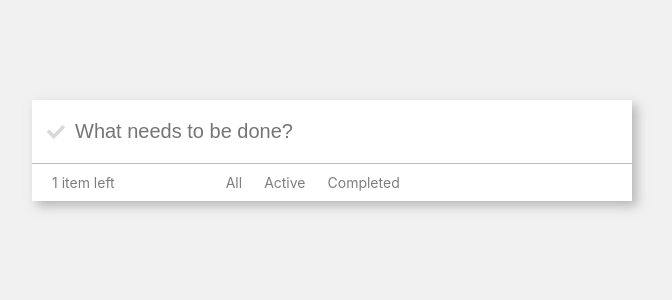
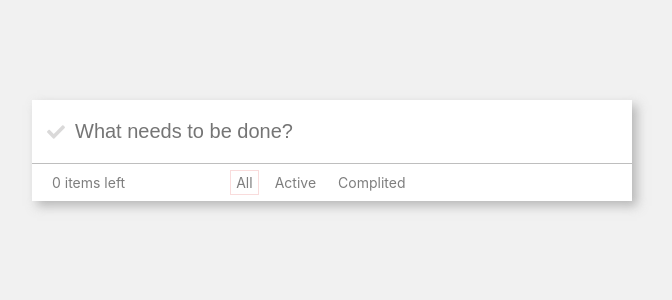
Before and after one commit to seokatrin/Todos, a React (Create React App) app in the folder todos/: page / in a window 1280 px wide. Shown: the top 300 px of the page, without its empty margins (308-980 px from the left). Built offline with nearby package versions, Linux system fonts and the light colour scheme.

Commit message:
create deleteTask function

```diff
--- a/todos/src/App.js
+++ b/todos/src/App.js
@@ -15,39 +15,44 @@ function App() {
 
 export default App;
 
+const AppContainer = (props) => {
+  const [category, setCategory] = useState("all");
+  const [tasks, setTasks] = useState([]);
 
-
-const AppContainer = (props) => {
-
-  const [category, setCategory] = useState('all');
-
-  const [tasks, setTasks] = useState(null);
+  const getTasks = () => {
+    const tasks = Api.getTasks();
+    setTasks(tasks);
+  }
 
   useEffect(() => {
-    const tasks = Api.getTasks()
-    setTasks(tasks)
+    getTasks()
   }, []);
 
   const addTask = (taskToSet) => {
     Api.setTasks(taskToSet);
-    const tasks = Api.getTasks();
-    setTasks(tasks)
+    getTasks()
+  };
+
+  const handleOnClickCategory = (category) => {
+    setCategory(category);
+  };
+
+  const deleteTask = (id) => {
+    Api.deleteTask(id);
+    getTasks()
   }
 
-  const handleOnClickCategory = (category) => {
-    setCategory(category)
-  }
+  const countItemsLeft = tasks.filter((task) => task.category === "active");
 
   return (
     <div className="App">
       <TaskInput addTask={addTask} />
-      <TaskContainer tasks={tasks} category={category} />
-      <Categories onClick={handleOnClickCategory} />
+      <TaskContainer tasks={tasks} category={category} deleteTask={deleteTask} />
+      <Categories
+        items={countItemsLeft.length}
+        onClick={handleOnClickCategory}
+        category={category}
+      />
     </div>
   );
 };
-
-const tasks = [
-  { id: 1, task: "Learn JS", category: "active" },
-  { id: 2, task: "Learn React", category: "active" },
-];
--- a/todos/src/Components/Categories.jsx
+++ b/todos/src/Components/Categories.jsx
@@ -1,17 +1,26 @@
 import React from "react";
 
 const Categories = (props) => {
-    const items = '1'
-    return (
-        <div className="categories">
-            <p>{`${items} ${items > 1 ? 'items' : 'item'} left`}</p>
-            <div>
-                <span onClick={() => props.onClick('all')}>All</span>
-                <span onClick={() => props.onClick('active')} >Active</span>
-                <span onClick={() => props.onClick('complited')} >Completed</span>
-            </div>
-        </div>
-    )
-}
+  const items = props.items;
+  const chosenCategory = props.category;
 
-export default Categories
+  let categories = ["all", "active", "complited"];
+  categories = categories.map((category) => (
+    <span
+      key={category}
+      onClick={() => props.onClick(category)}
+      className={chosenCategory === category ? "active" : ""}
+    >
+      {category[0].toUpperCase() + category.slice(1)}
+    </span>
+  ));
+
+  return (
+    <div className="categories">
+      <p>{`${items} ${items === 1 ? "item" : "items"} left`}</p>
+      {categories}
+    </div>
+  );
+};
+
+export default Categories;
--- a/todos/src/Components/DeleteBtn.jsx
+++ b/todos/src/Components/DeleteBtn.jsx
@@ -6,7 +6,7 @@ import { faTimes } from "@fortawesome/free-solid-svg-icons";
 
 const DeleteBtn = (props) => {
     return (
-        <div className="deletebtn">
+        <div className="deletebtn" onClick={props.deleteTask}>
             <FontAwesomeIcon icon={faTimes} />
         </div>
     )
--- a/todos/src/Components/Task.jsx
+++ b/todos/src/Components/Task.jsx
@@ -8,9 +8,8 @@ const Task = (props) => {
             <DoneBtn />
             <div className="taskAndBtn">
             {props.task}
-            <DeleteBtn />
+            <DeleteBtn deleteTask={props.deleteTask} />
             </div>
-
         </div>
     )
 }
--- a/todos/src/Components/TaskContainer.jsx
+++ b/todos/src/Components/TaskContainer.jsx
@@ -13,7 +13,7 @@ const TaskContainer = (props) => {
     return (
         <>
             {taskArr && taskArr.map(task => <div key={task.id}>
-                <Task task={task.task} />
+                <Task task={task.task} deleteTask={() => props.deleteTask(task.id)} />
             </div>)}
         </>
     )
--- a/todos/src/Components/styles.css
+++ b/todos/src/Components/styles.css
@@ -69,6 +69,7 @@
     padding: 3px 5px;
     border: 1px solid rgb(223, 79, 79, 0)
 }
+span.active,
 .categories span:hover{
     border: 1px solid rgb(223, 79, 79, 0.2)
 }
```
